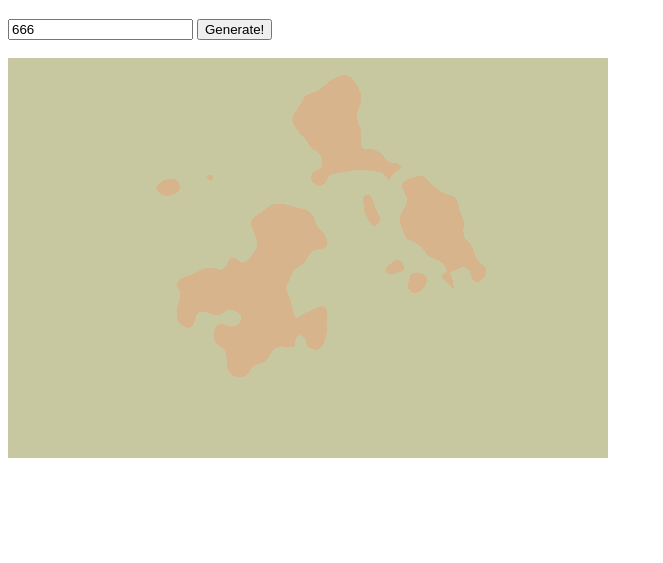
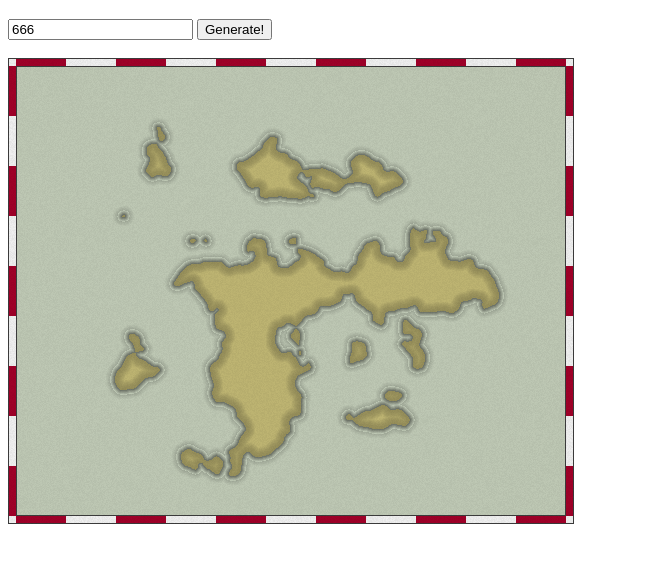
Before and after one commit to wlievens/scallywag, a plain HTML site: page index.html in a window 1280 px wide. Both pictures are taken after a click on the button "Generate!". Shown: the part 61-624 px from the top of the page, without its empty margins (0-663 px from the left). Drawn offline with Linux system fonts and the light colour scheme.

Commit message:
finished border, working on coasts

```diff
--- a/index.html
+++ b/index.html
@@ -4,6 +4,7 @@
 <title>Scallywag!</title>
 </head>
 <script type="text/javascript" src="perlin.js"></script>
+<script type="text/javascript" src="random.js"></script>
 <script type="text/javascript" src="scallywag.js"></script>
 <body>
 <h1>Scallywag!</h1>
@@ -11,6 +12,6 @@
 <button id="generate" onclick="generatePirateMap(document.getElementById('canvas'), document.getElementById('seed').value)">Generate!</button>
 <br>
 <br>
-<canvas width="600" height="400" id="canvas" style="background-color: lightgray;">
+<canvas width="600" height="500" id="canvas" style="background-color: lightgray;">
 </body>
 </html>
--- /dev/null
+++ b/random.js
@@ -0,0 +1,75 @@
+/**
+	@class A fast, deterministic, seedable random number generator.
+	@description Unlike the native random number generator built into most browsers, this one is deterministic, and so it will produce the same sequence of outputs each time it is given the same seed. It is based on George Marsaglia's MWC algorithm from the v8 Javascript engine.
+*/
+
+function SeedableRandom() {
+	/**
+		Get the next random number between 0 and 1 in the current sequence.
+	*/
+	this.next = function next() {
+		// Random number generator using George Marsaglia's MWC algorithm.
+		// Got this from the v8 js engine
+
+		// don't let them get stuck
+		if (this.x == 0) this.x == -1;
+		if (this.y == 0) this.y == -1;
+
+		// Mix the bits.
+		this.x = this.nextX();
+		this.y = this.nextY();
+		return ((this.x << 16) + (this.y & 0xFFFF)) / 0xFFFFFFFF + 0.5;
+	}
+
+	this.nextX = function() {
+		return 36969 * (this.x & 0xFFFF) + (this.x >> 16);
+	}
+
+	this.nextY = function() {
+		return 18273 * (this.y & 0xFFFF) + (this.y >> 16);
+	}
+
+	/**
+		Get the next random integer in the current sequence.
+		@param a The lower bound of integers (inclusive).
+		@param gs The upper bound of integers (exclusive).
+	*/
+	this.nextInt = function nextInt(a, b) {
+		if (!b) {
+			a = 0;
+			b = 0xFFFFFFFF;
+		}
+		// fetch an integer between a and b inclusive
+		return Math.floor(this.next() * (b - a)) + a;
+	}
+
+	/**
+		Seed the random number generator. The same seed will always yield the same sequence. Seed with the current time if you want it to vary each time.
+		@param x The seed.
+	*/
+	this.seed = function(x) {
+		this.x = x * 3253;
+		this.y = this.nextX();
+	}
+
+	/**
+		Seed the random number generator with a two dimensional seed.
+		@param x First seed.
+		@param y Second seed.
+	*/
+	this.seed2d = function seed(x, y) {
+		this.x = x * 2549 + y * 3571;
+		this.y = y * 2549 + x * 3571;
+	}
+
+	/**
+		Seed the random number generator with a three dimensional seed.
+		@param x First seed.
+		@param y Second seed.
+		@param z Third seed.
+	*/
+	this.seed3d = function seed(x, y, z) {
+		this.x = x * 2549 + y * 3571 + z * 3253;
+		this.y = x * 3253 + y * 2549 + z * 3571;
+	}
+}
--- a/scallywag.js
+++ b/scallywag.js
@@ -1,10 +1,28 @@
 function generatePirateMap(canvas, seed)
 {
-    var width = canvas.width;
-    var height = canvas.height;
+    var canvasWidth = canvas.width;
+    var canvasHeight = canvas.height;
+	var margin = 8;
 
-    noise.seed(seed);
-    seaLevel = 0.03;
+	var borderSegmentSize = 50;
+	var borderSegmentsX = Math.floor((canvasWidth - margin * 2) / borderSegmentSize);
+	var borderSegmentsY = Math.floor((canvasHeight - margin * 2) / borderSegmentSize);
+	borderSegmentsX -= (1 - borderSegmentsX % 2);
+	borderSegmentsY -= (1 - borderSegmentsY % 2);
+
+	var width = margin * 2 + borderSegmentsX * borderSegmentSize;
+	var height = margin * 2 + borderSegmentsY * borderSegmentSize;
+
+	random = new SeedableRandom();
+	random.seed(seed);
+
+    noise.seed(random.nextInt(0, 0xFFFF));
+    seaLevel   = 0.028;
+
+	canvas.onclick = function(e)
+	{
+		alert(e.pageX + ", " + e.pageY);
+	};
 
     function distance(x1, y1, x2, y2)
     {
@@ -13,28 +31,18 @@ function generatePirateMap(canvas, seed)
         return Math.sqrt(dx * dx + dy * dy);
     }
 
-    function getHeight(x, y)
+    function distance4(x1, y1, x2, y2)
     {
-        size = Math.max(width, height);
-        edge = Math.min(width, height) * 0.7;
-        centerX = width * 0.5;
-        centerY = height * 0.5;
-        dist = distance(x, y, centerX, centerY);
-        scale = 6.0;
-        sx = scale * x / size;
-        sy = scale * y / size;
-        var octaves = 3;
-        var value = 0;
-        persistence = 0.5;
-        for (var n = 0; n < octaves; ++n)
-        {
-            var frequency = Math.pow(2, n);
-            var amplitude = Math.pow(persistence, n);
-            value += noise.perlin2(sx * frequency, sy * frequency) * amplitude;
-        }
-        factor = Math.pow(1 - dist / edge, 3.0);
-        value *= factor;
-        return value;
+        var dx = Math.abs(x1 - x2);
+        var dy = Math.abs(y1 - y2);
+        return dx + dy;
+    }
+
+    function distance8(x1, y1, x2, y2)
+    {
+        var dx = Math.abs(x1 - x2);
+        var dy = Math.abs(y1 - y2);
+        return Math.max(dx, dy);
     }
 
     function isLand(height)
@@ -43,9 +51,12 @@ function generatePirateMap(canvas, seed)
     }
 
     var gfx = canvas.getContext('2d');
-
-    var rgbLand = [ 215, 180, 140 ];
-    var rgbSea =  [ 200, 200, 160 ];
+	gfx.lineWidth = 0;
+	gfx.fillStyle = 'white';
+	gfx.beginPath();
+	gfx.rect(0, 0, canvasWidth, canvasHeight);
+	gfx.fill();
+	gfx.closePath();
 
     var image = gfx.createImageData(width, height);
     var data = image.data;
@@ -54,47 +65,121 @@ function generatePirateMap(canvas, seed)
     {
         for (var x = 0; x < width; ++x)
         {
-            mapHeight = getHeight(x, y);
+			size = Math.max(width, height);
+			edge = Math.min(width, height) * 0.7;
+			centerX = width * 0.5;
+			centerY = height * 0.5;
+			dist = distance(x, y, centerX, centerY);
+			scale = 6.0;
+			sx = scale * x / size;
+			sy = scale * y / size;
+			var octaves = 4;
+			var value = 0;
+			persistence = 0.5;
+			for (var n = 0; n < octaves; ++n)
+			{
+				var frequency = Math.pow(2, n);
+				var amplitude = Math.pow(persistence, n);
+				value += noise.perlin2(sx * frequency, sy * frequency) * amplitude;
+			}
+			factor = Math.pow(1 - dist / edge, 3.0);
+			mapHeight = value * factor;
             heightMap.push(mapHeight);
         }
     }
     var coastMap = [];
-    var range = 10;
+    var coastRange = 10;
     for (var y = 0; y < height; ++y)
     {
         for (var x = 0; x < width; ++x)
         {
-            land = isLand(mapHeight[x + y * width]);
-            var nx1 = Math.max(0, x - range);
-            var ny1 = Math.max(0, y - range);
-            var ny2 = Math.min(width - 1, x + range);
-            var nx2 = Math.min(height - 1, y + range);
+			var index = x + y * width;
+            land = isLand(heightMap[index]);
+            var nx1 = Math.max(0, x - coastRange);
+            var ny1 = Math.max(0, y - coastRange);
+            var nx2 = Math.min(width - 1, x + coastRange);
+            var ny2 = Math.min(height - 1, y + coastRange);
+			var minDist = coastRange;
             for (var ny = ny1; ny <= ny2; ++ny)
             {
                 for (var nx = nx1; nx <= nx2; ++nx)
                 {
-                    var nland = isLand(mapHeight[nx + ny * width]);
+					nindex = nx + ny * width;
+                    var nland = isLand(heightMap[nindex]);
                     if (nland != land)
                     {
+						dist = distance(nx, ny, x, y);
+						if (dist < minDist)
+						{
+							minDist = dist;
+						}
                     }
                 }
             }
+			coastMap[index] = minDist;
         }
     }
+
+    var rgbLand        = [ 200, 190, 120 ];
+    var rgbSea         = [ 190, 200, 180 ];
+    var rgbBorder      = [  60,  60,  60 ];
+    var rgbBorderFill1 = [ 240, 240, 240 ];
+    var rgbBorderFill2 = [ 160,   0,  40 ];
+
     for (var y = 0; y < height; ++y)
     {
         for (var x = 0; x < width; ++x)
         {
-            mapHeight = heightMap[x + y * width];
-            land = isLand(mapHeight);
-            var index = (x + y * width) * 4;
-            rgb = land ? rgbLand : rgbSea;
-            data[index + 0] = rgb[0];
-            data[index + 1] = rgb[1];
-            data[index + 2] = rgb[2];
-            data[index + 3] = 0xFF;
+			var index = x + y * width;
+			factor = 1;
+			if (x > margin && y > margin && x < width - margin - 1 && y < height - margin - 1)
+			{
+				mapHeight = heightMap[index];
+				coastRatio = coastMap[index] / coastRange;
+				land = isLand(mapHeight);
+				rgb = land ? rgbLand : rgbSea;
+				if (land)
+				{
+					factor = 0.75 + 0.2 * Math.pow(coastRatio, 2.0);
+				}
+				else
+				{
+					factor = 1.00 + (coastRatio > 0.5 ? (coastRatio - 1) * 0.3 : 0) - (coastRatio <= 0.5 ? (0.5 - coastRatio) : 0);
+				}
+			}
+			else
+			{
+				rgb = rgbBorderFill1;
+				if (x == 0 || y == 0 || x == width - 1 || y == height - 1 ||
+				   ((x == margin || x == width - margin - 1) &&  y >= margin && y <= height - margin - 1) ||
+				   ((x >= margin && x <= width - margin - 1) && (y == margin || y == height - margin - 1)))
+				{
+					rgb = rgbBorder;
+				}
+				else if (y < margin || y >= height - margin)
+				{
+					segment = Math.floor((x - margin) / borderSegmentSize);
+					if (segment % 2 == 0)
+					{
+						rgb = rgbBorderFill2;
+					}
+				}
+				else if (x < margin || x >= height - margin)
+				{
+					segment = Math.floor((y - margin) / borderSegmentSize);
+					if (segment % 2 == 0)
+					{
+						rgb = rgbBorderFill2;
+					}
+				}
+			}
+			var grain = 0.95 + 0.05 * random.next();
+			factor *= grain;
+            data[index * 4 + 0] = rgb[0] * factor;
+            data[index * 4 + 1] = rgb[1] * factor;
+            data[index * 4 + 2] = rgb[2] * factor;
+            data[index * 4 + 3] = 0xFF;
         }
     }
-
     gfx.putImageData(image, 0, 0);
 }
```
